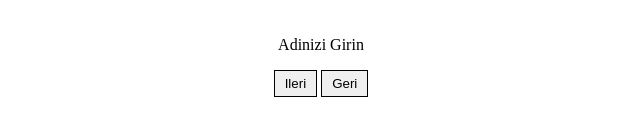
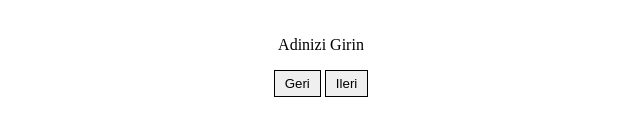
Before and after one commit to tbayzin/Progress-stepsJS, a plain HTML site: page index.html in a window 1280 px wide. Shown: the part 130-266 px from the top of the page, 319-959 px from the left. Drawn offline with Linux system fonts and the light colour scheme.

Commit message:
Update index.html

```diff
--- a/index.html
+++ b/index.html
@@ -30,8 +30,8 @@ Bitis
 <div id="main">
 	<p id="content"  class="text-center">Adinizi Girin </p>
   <center>
-	<button id="previousBtn" >Ileri</button>
-	<button id="nextBtn">Geri</button>
+	<button id="previousBtn" >Geri</button>
+	<button id="nextBtn">Ileri</button>
 
 </center>
 </div>
```
